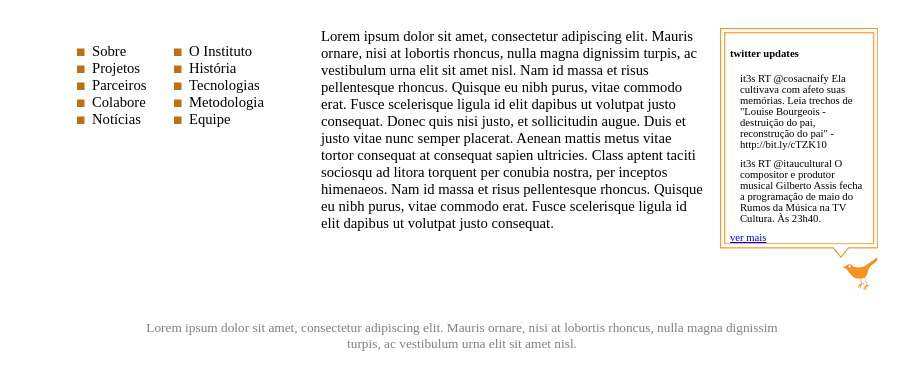
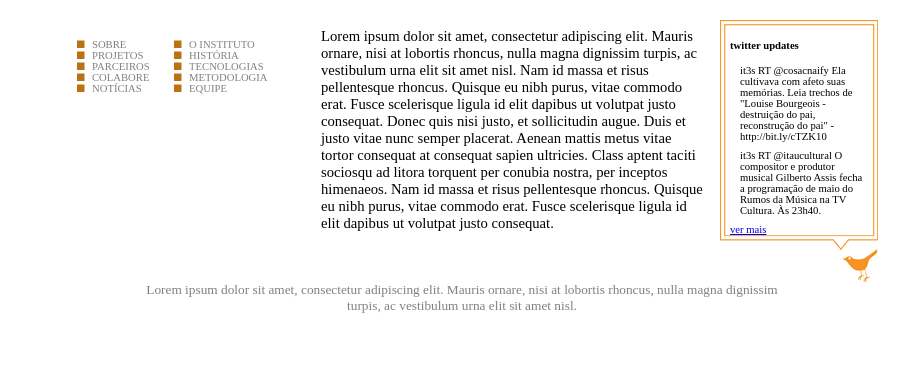
Before and after one commit to aimeesf/it3s-website, a plain HTML site: page index.html in a window 1280 px wide. Shown: the part 217-606 px from the top of the page, without its empty margins (178-1100 px from the left). Drawn offline with Linux system fonts and the light colour scheme.

Commit message:
Tentando fazer o Explorer se comportar.

```diff
--- a/css/it3s.css
+++ b/css/it3s.css
@@ -2,11 +2,13 @@ body {
 	/*width: 1024px;*/
 	margin: 0px 100px;
 	font-size: 11pt;
+	text-align: center;
 }
 
 #container {
 	width: 860px;
 	margin: auto;
+	text-align: left;
 }
 
 #header {
@@ -38,6 +40,14 @@ body {
 	width: 244px;
 }
 
+#menu {
+	margin: 0;
+	padding: 0;
+	font-size: 8pt;
+	color: #808080;
+	text-transform: uppercase;
+}
+
 #menu-left {
 	width: 97px;
 	float: left;
@@ -51,6 +61,7 @@ body {
 #menu ul {
 	list-style-image: url("../images/square_default.png");
 	padding-left: 15px;
+	margin-left: 0;
 }
 
 #center {
@@ -65,22 +76,27 @@ body {
 }
 
 #footer {
-	margin: 0px auto;
-	width: 650px;
 	color: #808080;
-	padding-top: 30px;
+	/*padding-top: 30px;*/
 	text-align: center;
 	font-size: 10pt;
 }
 
+#footer-box {
+	margin: auto;
+	width: 650px;
+}
+
 #twitter-box {
 	width: 158px;
+	margin-top: -8px;
+	padding-top: 0;
 	background: url("../images/twitterbox_body.png") repeat-y center;
 /*	background: url("../images/twitterbox_body.png") repeat-y; */
 }
 
 #twitter-top {
-	background: url("../images/twitterbox_top.png") no-repeat center;
+	/*background: url("../images/twitterbox_top.png") no-repeat center;*/
 	height: 6px;
 	margin: 0;
 	padding: 0;
--- a/index.html
+++ b/index.html
@@ -42,8 +42,10 @@ Donec quis nisi justo, et sollicitudin augue. Duis et justo vitae nunc semper pl
 			</div>
 			<div id="right">
 				<div id="twitter-box">
+				<div id="twitter-top">
 				<img src="images/twitterbox_top.png">
 				<!-- <div id="twitter-top">&nbsp;</div> -->
+				</div>
 				<div id="twitter-body">
 					<h4>twitter updates</h4>
 					<ul>
@@ -61,10 +63,11 @@ Donec quis nisi justo, et sollicitudin augue. Duis et justo vitae nunc semper pl
 				</div>
 			<div style="clear: both;"></div>
 		</div>
-		<div id="footer">
+		<div id="footer"><div id="footer-box">
 		Lorem ipsum dolor sit amet, consectetur adipiscing elit. Mauris ornare, nisi at lobortis
 rhoncus, nulla magna dignissim turpis, ac vestibulum urna elit sit amet nisl.
 		</div>
 		</div>
+		</div>
 	</body>
 </html>
```
